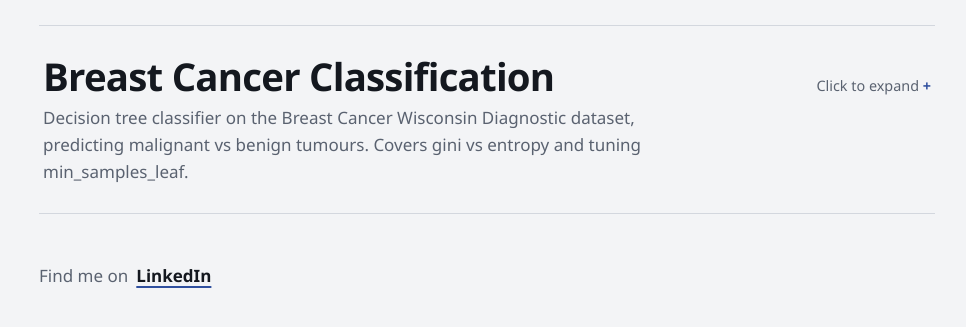
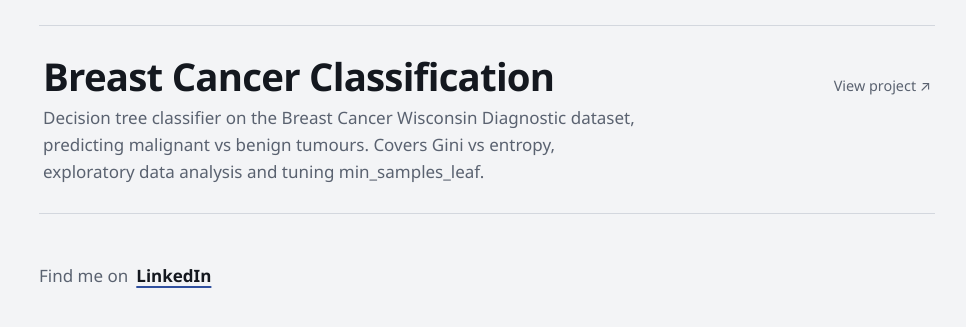
Before and after one commit to u240476/Master-Website, a plain HTML site: page index.html in a window 1280 px wide. Shown: the part 723-1050 px from the top of the page, without its empty margins (153-1119 px from the left). Drawn offline with Linux system fonts and the light colour scheme.

Commit message:
Refactor project links and descriptions in index.html
Updated project links and descriptions for clarity.

```diff
--- a/index.html
+++ b/index.html
@@ -37,17 +37,15 @@
           </a>
         </li>
         <li>
-            <details class="notebook">
-              <summary>
-                <span class="project-name">Breast Cancer Classification</span>
-                <span class="project-host">Click to expand</span>
-                <span class="project-desc">
-                  Decision tree classifier on the Breast Cancer Wisconsin Diagnostic dataset, predicting malignant vs benign tumours. Covers gini vs entropy and tuning min_samples_leaf.
-                </span>
-              </summary>
-              <iframe src="Breast_Cancer_Project_v2.html" title="Breast cancer classification notebook" loading="lazy"></iframe>
-            </details>
-          </li>
+  <a class="project" href="./Breast_Cancer_Project_v2.html" target="_blank" rel="noopener noreferrer">
+    <span class="project-name">Breast Cancer Classification</span>
+    <span class="project-host">View project ↗</span>
+    <span class="project-desc">
+      Decision tree classifier on the Breast Cancer Wisconsin Diagnostic dataset, predicting malignant vs benign tumours.
+      Covers Gini vs entropy, exploratory data analysis and tuning min_samples_leaf.
+    </span>
+  </a>
+</li>
       </ul>
 
       <p class="contact">
```
